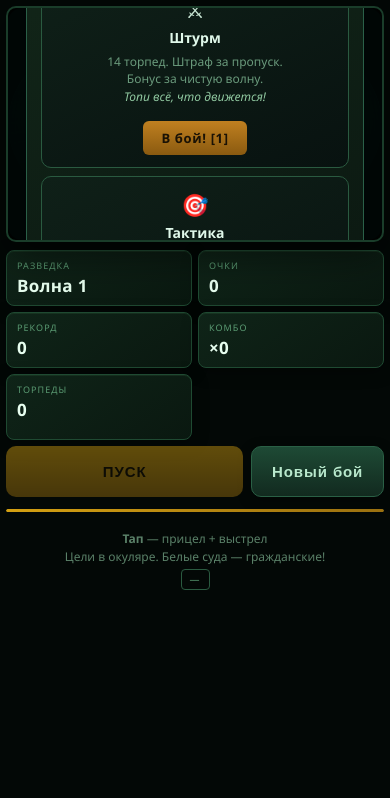
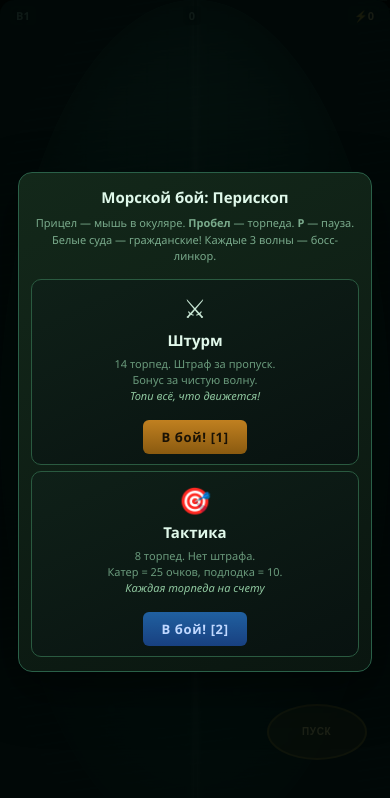
Before and after one commit to rudakovanailya-commits/morskoy_boy, a plain HTML site: page periscope.html in a window 390 px wide. Drawn offline with Linux system fonts and the light colour scheme.

Commit message:
м/версия кнопка пуск

```diff
--- a/periscope.html
+++ b/periscope.html
@@ -372,6 +372,33 @@
   .hint { font-size: 12px; color: #5a8068; line-height: 1.45; padding: 0 4px; }
   .hint-mobile { display: none; }
 
+  /* ───── Мобильный HUD внутри игры ───── */
+  .mob-hud {
+    display: none; position: absolute; top: 0; left: 0; right: 0; z-index: 18;
+    pointer-events: none; padding: 6px 10px;
+    justify-content: space-between;
+  }
+  .mh-item {
+    font-size: 12px; font-weight: 700; color: rgba(200,255,220,.55);
+    text-shadow: 0 1px 4px rgba(0,0,0,.9);
+    background: rgba(5,15,10,.45); padding: 3px 8px; border-radius: 4px;
+  }
+  .mh-ammo { color: rgba(255,220,130,.7); }
+
+  .mob-btn-fire {
+    display: none; position: absolute; z-index: 18;
+    bottom: 10%; right: 6%;
+    width: 64px; height: 64px; border-radius: 50%;
+    border: 2px solid rgba(200,160,40,.45);
+    background: rgba(140,110,20,.3);
+    color: rgba(255,230,140,.85); font-size: 11px; font-weight: 800;
+    letter-spacing: .06em; cursor: pointer;
+    -webkit-tap-highlight-color: transparent;
+    backdrop-filter: blur(2px); -webkit-backdrop-filter: blur(2px);
+    transition: transform .1s, background .1s;
+  }
+  .mob-btn-fire:active { transform: scale(.88); background: rgba(200,160,40,.5); }
+
   /* ───── Мобильная адаптация ───── */
   .game {
     -webkit-touch-callout: none; -webkit-user-select: none; user-select: none;
@@ -379,50 +406,40 @@
   }
 
   @media (max-width: 700px) {
-    body { background: #030806; }
-    .container { flex-direction: column; padding: 6px; gap: 8px; align-items: stretch; }
-    .game { flex: none; width: 100%; max-width: none; border-radius: 10px; }
+    html, body { height: 100dvh; height: 100vh; overflow: hidden; background: #030806; margin: 0; }
+    .container {
+      padding: 0; gap: 0; max-width: none;
+      height: 100dvh; height: 100vh;
+    }
+    .game {
+      flex: none; width: 100%; height: 100dvh; height: 100vh;
+      max-width: none; aspect-ratio: unset;
+      border-radius: 0; border: none;
+    }
+    .panel { display: none; }
 
-    .panel {
-      width: 100%; display: grid; gap: 6px;
-      grid-template-columns: repeat(3, 1fr);
-    }
-    .box { padding: 8px 10px; border-radius: 8px; }
-    .box .label { font-size: 9px; margin-bottom: 2px; }
-    .box .value { font-size: 17px; }
-    .torpedo-bar { margin-top: 2px; }
-    .torp-pip { width: 10px; height: 4px; }
+    .mob-hud { display: flex; }
+    .mob-btn-fire { display: flex; align-items: center; justify-content: center; }
 
-    .btn-row { grid-column: 1 / -1; gap: 8px; }
-    button { padding: 16px 12px; font-size: 15px; min-width: 0; }
-    .btn-fire { flex: 2; }
-    .reload-wrap { grid-column: 1 / -1; }
-    .hint { grid-column: 1 / -1; text-align: center; }
-    .hint-desktop { display: none; }
-    .hint-mobile { display: inline; }
-
-    .overlay-card--wide { max-width: 96vw; }
-    .overlay-card { max-width: 96vw; padding: 16px 14px; }
-    .overlay-card h2 { font-size: 16px; }
-    .overlay-card p { font-size: 12px; }
-    .mode-cards { flex-direction: column; gap: 8px; }
-    .mode-card { padding: 12px 10px; }
+    .overlay-card--wide { max-width: 94vw; }
+    .overlay-card { max-width: 94vw; padding: 14px 12px; }
+    .overlay-card h2 { font-size: 15px; }
+    .overlay-card p { font-size: 11px; }
+    .mode-cards { flex-direction: column; gap: 6px; }
+    .mode-card { padding: 10px 8px; }
     .mode-card .mode-key { padding: 8px 18px; font-size: 13px; }
 
-    .wave-banner { font-size: 16px; }
-    .stage-name { font-size: 9px; }
-    .radio-toast { font-size: 11px; bottom: 6%; padding: 5px 12px; }
-    .boss-hp { width: 140px; height: 8px; }
-    .float-pts { font-size: 15px; }
-    .float-pts--big { font-size: 22px; }
+    .wave-banner { font-size: 15px; }
+    .stage-name { font-size: 9px; top: 12%; }
+    .radio-toast { font-size: 11px; bottom: 22%; padding: 5px 12px; }
+    .boss-hp { width: 120px; height: 7px; }
+    .float-pts { font-size: 14px; }
+    .float-pts--big { font-size: 20px; }
   }
 
   @media (max-width: 400px) {
-    .panel { grid-template-columns: repeat(2, 1fr); }
-    .box:nth-child(6) { display: none; }
-    .overlay-card h2 { font-size: 15px; }
-    .mode-card .mode-icon { font-size: 22px; }
-    .mode-card h3 { font-size: 14px; }
+    .mob-btn-fire { width: 56px; height: 56px; font-size: 10px; }
+    .mh-item { font-size: 11px; padding: 2px 6px; }
   }
 </style>
 </head>
@@ -498,18 +515,24 @@
         </div>
       </div>
     </div>
+    <div class="mob-hud" id="mobHud">
+      <span class="mh-item" id="mhWave">В1</span>
+      <span class="mh-item" id="mhScore">0</span>
+      <span class="mh-item mh-ammo" id="mhAmmo">0</span>
+    </div>
+    <button type="button" class="mob-btn-fire" id="mobBtnFire">ПУСК</button>
   </div>
 
   <div class="panel">
     <div class="box"><span class="label" id="stageLabel">—</span><span class="value" id="waveEl">—</span></div>
     <div class="box"><span class="label">Очки</span><span class="value" id="score">0</span></div>
-    <div class="box"><span class="label">Рекорд</span><span class="value" id="bestScore">0</span></div>
-    <div class="box box--combo"><span class="label">Комбо</span><span class="value" id="comboEl">&times;0</span></div>
+    <div class="box mob-hide"><span class="label">Рекорд</span><span class="value" id="bestScore">0</span></div>
+    <div class="box box--combo mob-hide"><span class="label">Комбо</span><span class="value" id="comboEl">&times;0</span></div>
     <div class="box">
       <span class="label">Торпеды</span><span class="value" id="ammo">0</span>
       <div class="torpedo-bar" id="torpBar"></div>
     </div>
-    <div class="box"><span class="label">Цели в зоне</span><span class="value" id="targets">0</span></div>
+    <div class="box mob-hide"><span class="label">Цели в зоне</span><span class="value" id="targets">0</span></div>
     <div class="btn-row">
       <button type="button" class="btn-fire" id="btnFire" onclick="shoot()">ПУСК</button>
       <button type="button" class="btn-reset" onclick="resetGame()">Новый бой</button>
@@ -634,6 +657,11 @@ function pick(a){return a[(Math.random()*a.length)|0]}
 function speedMul(){return 1+Math.min((wave-1)*.06+sc/300,.55)}
 function spawnMs(){return Math.max(500,cfg().spawnBase-wave*90-Math.min(sc,40)*10)}
 
+var mhWave=document.getElementById("mhWave");
+var mhScore=document.getElementById("mhScore");
+var mhAmmo=document.getElementById("mhAmmo");
+var mobFire=document.getElementById("mobBtnFire");
+
 function updateUI(){
   scoreEl.textContent=sc;ammoEl.textContent=ammo;
   targEl.textContent=targets.length;
@@ -647,6 +675,9 @@ function updateUI(){
   game.classList.toggle("combo-hot",combo>=5);
   ch.classList.toggle("hot",combo>=3);
   updateTorpBar();
+  mhWave.textContent="\u0412"+wave;
+  mhScore.textContent=sc;
+  mhAmmo.textContent="\u26A1"+ammo;
 }
 
 function updateTorpBar(){
@@ -765,6 +796,8 @@ game.addEventListener("touchend",function(e){
   if(dt<300&&dx<20&&dy<20)shoot();
 },{passive:true});
 game.addEventListener("contextmenu",function(e){e.preventDefault()});
+mobFire.addEventListener("touchstart",function(e){e.stopPropagation();e.preventDefault();shoot()},{passive:false});
+mobFire.addEventListener("click",function(e){e.stopPropagation();shoot()});
 
 function rafLoop(now){
   var t=now!==undefined?now:performance.now();
```
